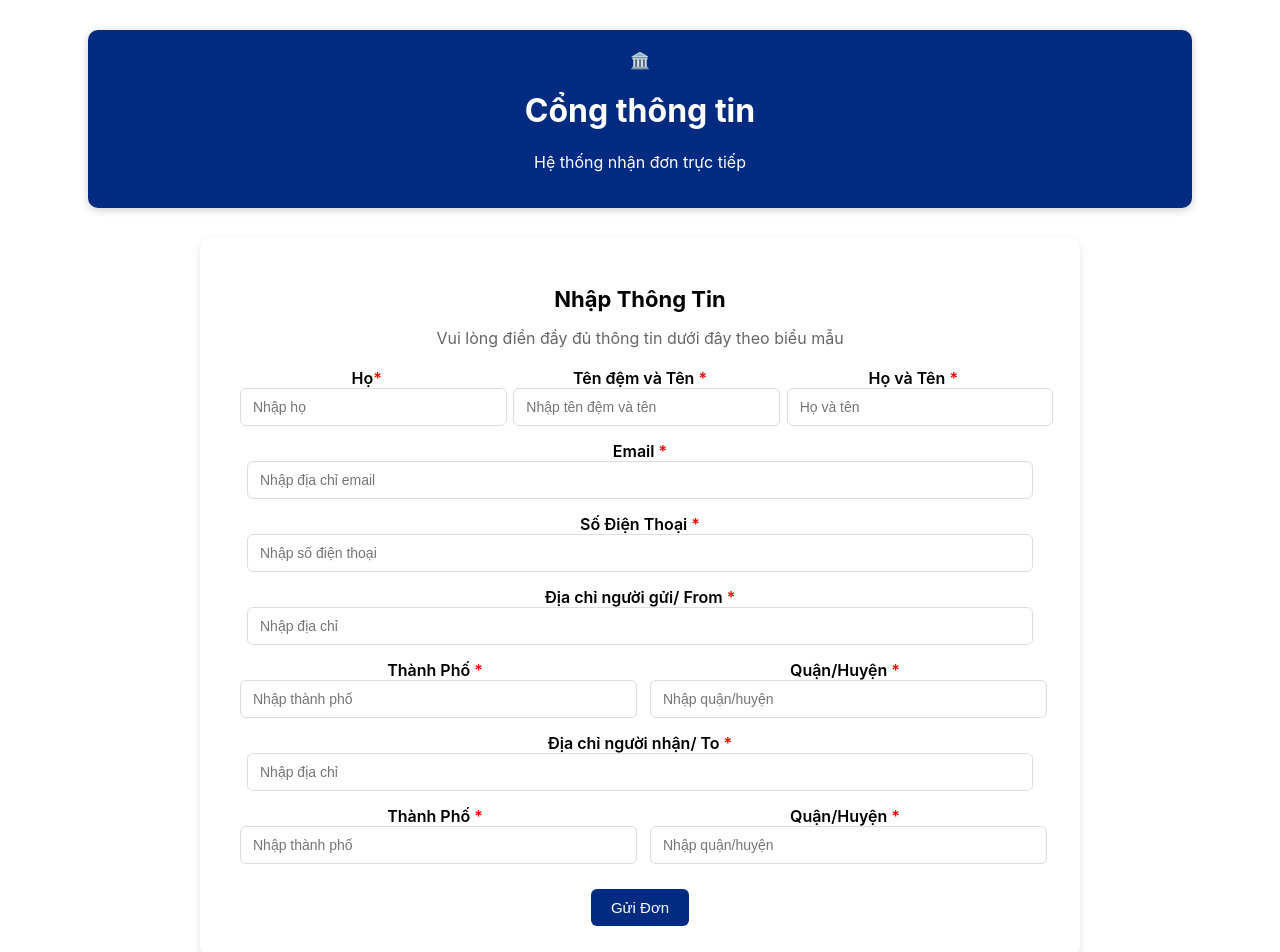
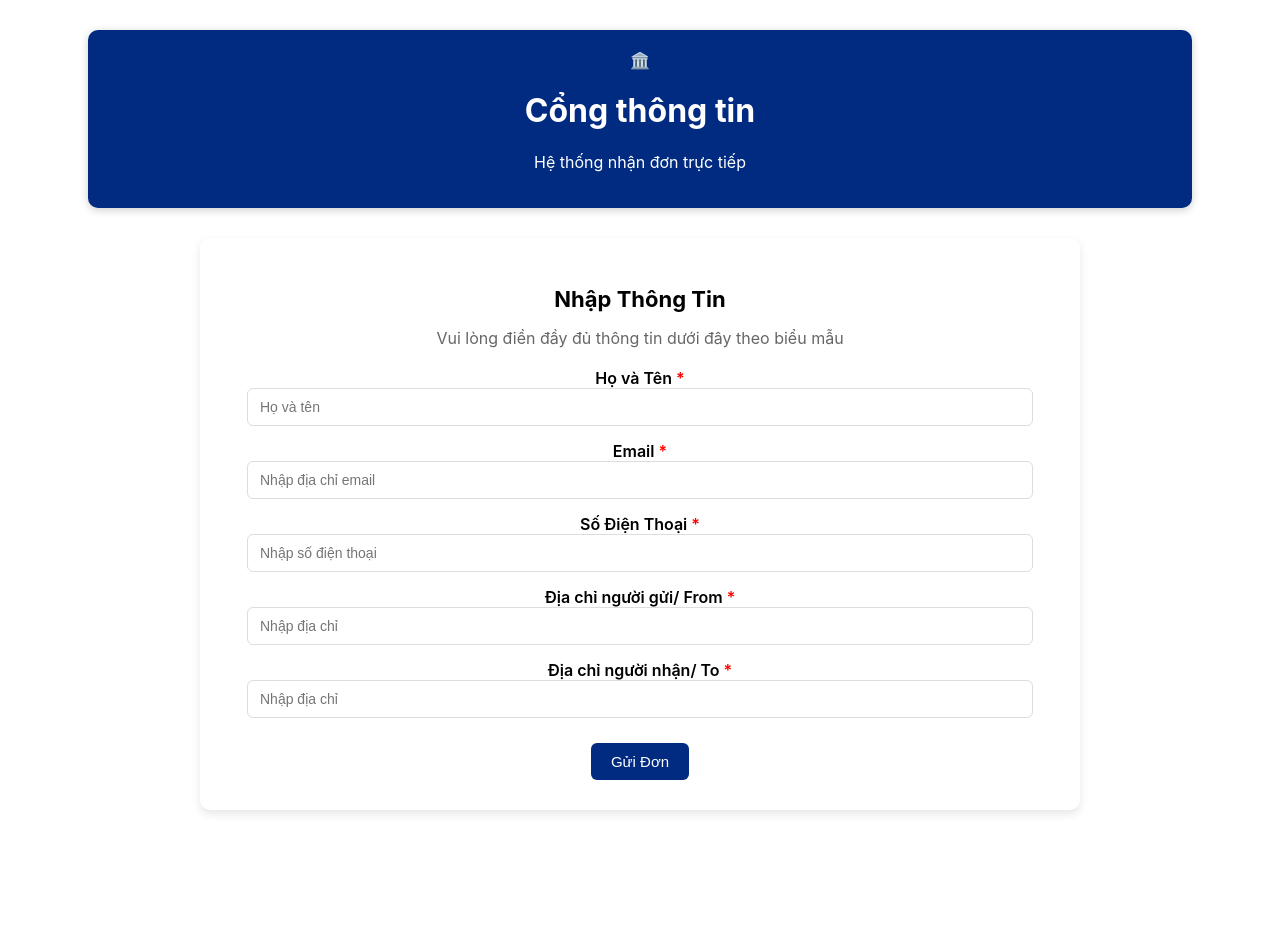
Before and after one commit to NguyenBellV/CSBU103-Assignments, a React (Create React App) app: page / in a window 1280 px wide. Shown: the top 952 px of the page. After the commit the page ends 830 px from the top, so only its background shows below. Built offline with nearby package versions, Linux system fonts and the light colour scheme.

Commit message:
simplized

```diff
--- a/src/components/FormSection.css
+++ b/src/components/FormSection.css
@@ -44,19 +44,6 @@ input:focus {
   box-shadow: 0px 0px 3px #002b80;
 }
 
-.form-name,
-.form-row {
-  display: flex;
-  gap: 20px;
-  justify-content: space-between;
-  width: 100%;
-}
-
-.form-name *,
-.form-row * {
-  flex: 1;
-}
-
 .submit-btn {
   background-color: #002b80;
   color: white;
--- a/src/components/FormSection.jsx
+++ b/src/components/FormSection.jsx
@@ -3,17 +3,11 @@ import "./FormSection.css";
 
 function FormSection() {
   const [formData, setFormData] = useState({
-    lastName: "",
-    middleAndFirstName: "",
     fullName: "",
     email: "",
     phone: "",
     addressFrom: "",
     addressTo: "",
-    cityFrom: "",
-    cityTo: "",
-    districtFrom: "",
-    districtTo: "",
   });
 
   // Handle input change
@@ -30,12 +24,6 @@ function FormSection() {
     alert("Đã gửi đơn thành công!");
   };
 
-  const fullNameCalculated = (
-    formData.lastName +
-    " " +
-    formData.middleAndFirstName
-  ).trim();
-
   return (
     <section className="form-section">
       <h2>Nhập Thông Tin</h2>
@@ -44,37 +32,13 @@ function FormSection() {
       <form onSubmit={handleSubmit}>
         <div className="form-name">
           <label>
-            Họ<span>*</span>
-            <input
-              type="text"
-              name="lastName"
-              placeholder="Nhập họ"
-              value={formData.lastName}
-              onChange={handleChange}
-              required
-            />
-          </label>
-
-          <label>
-            Tên đệm và Tên <span>*</span>
-            <input
-              type="text"
-              name="middleAndFirstName"
-              placeholder="Nhập tên đệm và tên"
-              value={formData.middleAndFirstName}
-              onChange={handleChange}
-              required
-            />
-          </label>
-
-          <label>
             Họ và Tên <span>*</span>
             <input
               type="text"
               name="fullName"
               placeholder="Họ và tên"
-              value={fullNameCalculated} //Gán value đã được tính toán
-              readOnly //Người dùng không thể chỉnh sửa trực tiếp
+              value={formData.fullName}
+              onChange={handleChange}
               required
             />
           </label>
@@ -116,32 +80,6 @@ function FormSection() {
           />
         </label>
 
-        <div className="form-row">
-          <label>
-            Thành Phố <span>*</span>
-            <input
-              type="text"
-              name="cityFrom"
-              placeholder="Nhập thành phố"
-              value={formData.cityFrom}
-              onChange={handleChange}
-              required
-            />
-          </label>
-
-          <label>
-            Quận/Huyện <span>*</span>
-            <input
-              type="text"
-              name="districtFrom"
-              placeholder="Nhập quận/huyện"
-              value={formData.districtFrom}
-              onChange={handleChange}
-              required
-            />
-          </label>
-        </div>
-
         <label>
           Địa chỉ người nhận/ To <span>*</span>
           <input
@@ -154,31 +92,6 @@ function FormSection() {
           />
         </label>
 
-        <div className="form-row">
-          <label>
-            Thành Phố <span>*</span>
-            <input
-              type="text"
-              name="cityTo"
-              placeholder="Nhập thành phố"
-              value={formData.cityTo}
-              onChange={handleChange}
-              required
-            />
-          </label>
-
-          <label>
-            Quận/Huyện <span>*</span>
-            <input
-              type="text"
-              name="districtTo"
-              placeholder="Nhập quận/huyện"
-              value={formData.districtTo}
-              onChange={handleChange}
-              required
-            />
-          </label>
-        </div>
         <button type="submit" className="submit-btn">
           Gửi Đơn
         </button>
```
